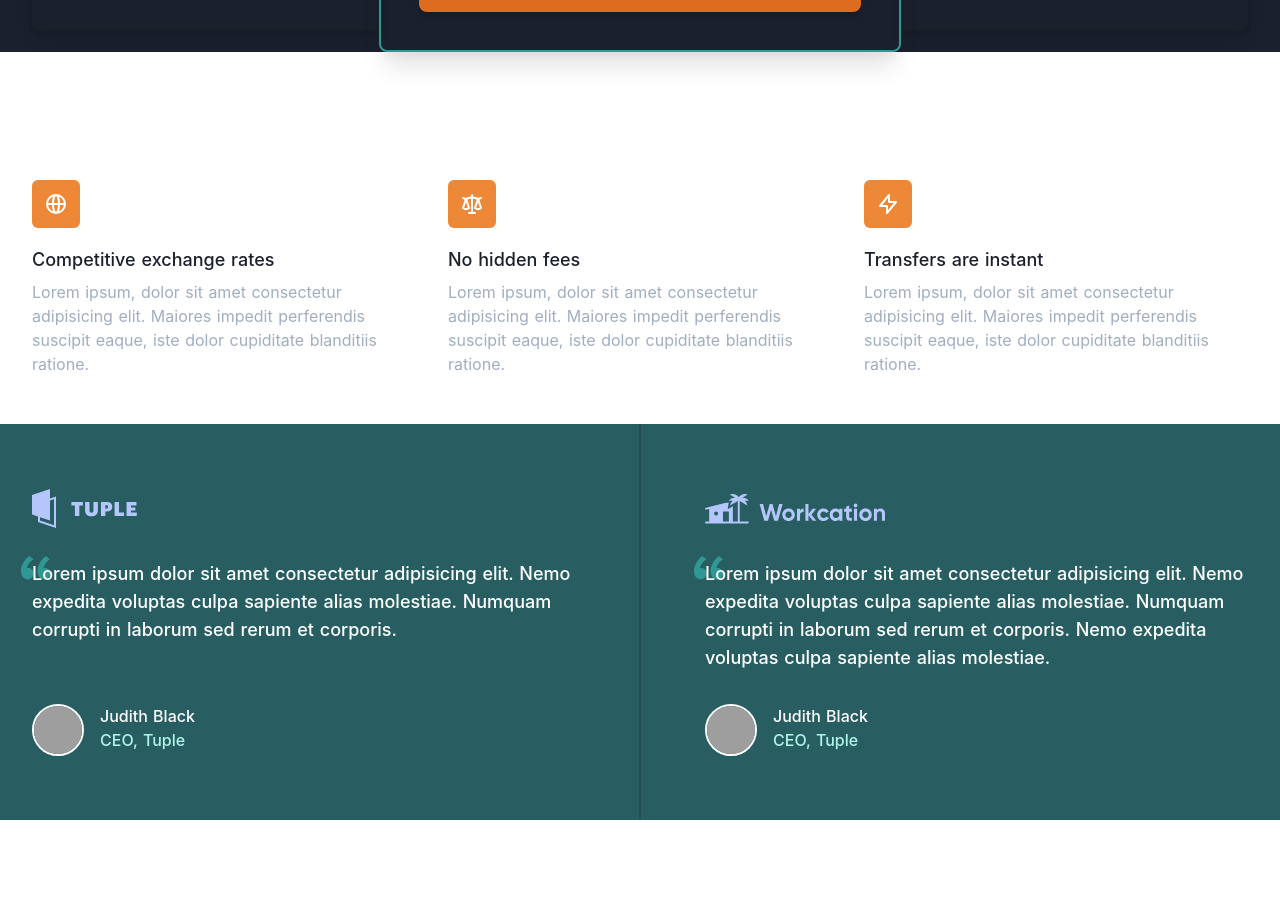
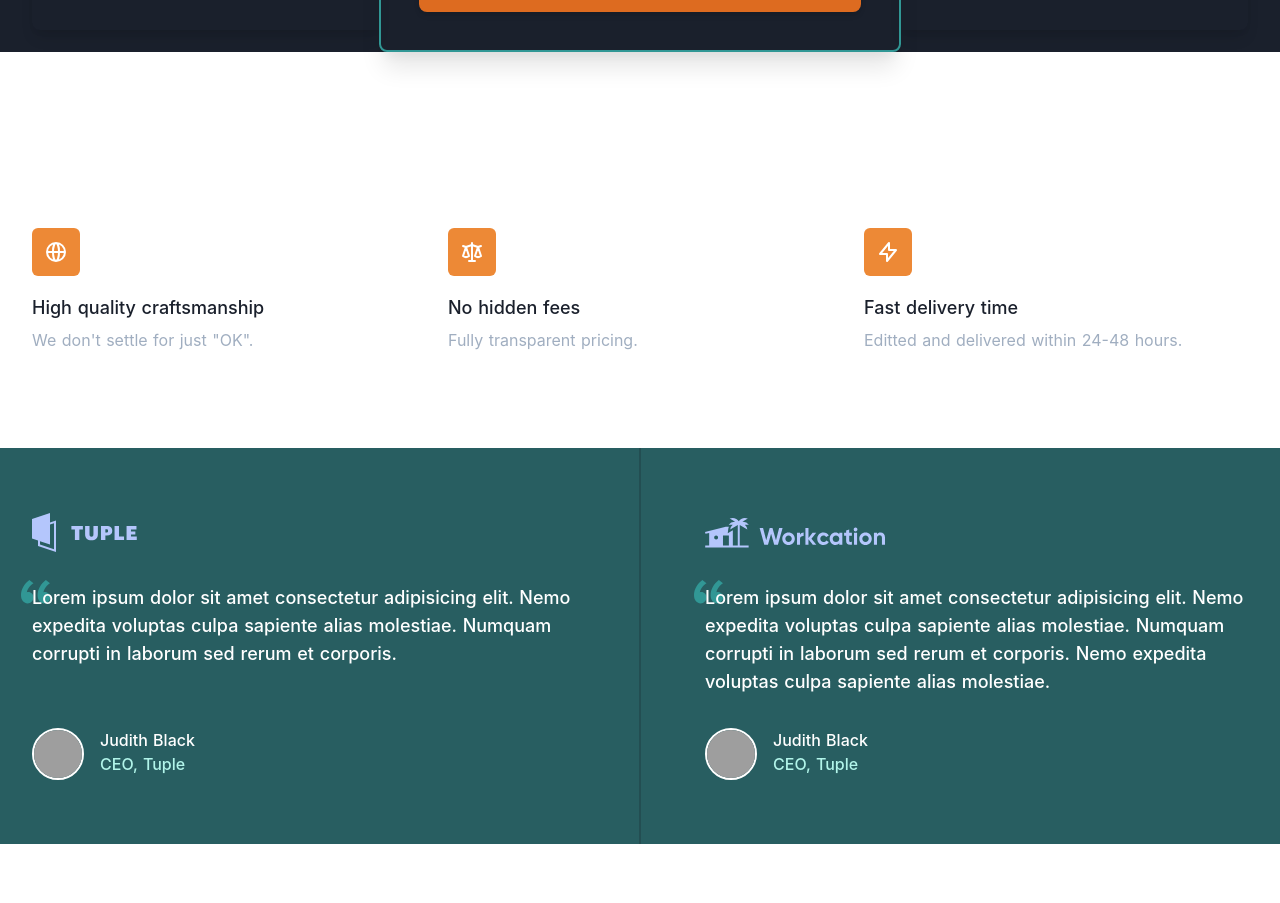
Before and after one commit to tomkonidas/sellyourlistings, a Nuxt app: page / in a window 1280 px wide. Shown: the part 1400-2303 px from the top of the page. Built offline with nearby package versions, Linux system fonts and the light colour scheme; grey boxes are pictures that could not be loaded; what @tailwindcss/ui would draw is missing.

Commit message:
Update Features

```diff
--- a/components/Features.vue
+++ b/components/Features.vue
@@ -1,5 +1,5 @@
 <template>
-  <div id="features" class="py-12 bg-white">
+  <div id="features" class="py-12 lg:py-24 bg-white">
     <div class="max-w-xl mx-auto px-4 sm:px-6 lg:max-w-screen-xl lg:px-8">
       <div class="lg:grid lg:grid-cols-3 lg:gap-8">
         <div>
@@ -22,12 +22,10 @@
           </div>
           <div class="mt-5">
             <h5 class="text-lg leading-6 font-medium text-gray-900">
-              Competitive exchange rates
+              High quality craftsmanship
             </h5>
             <p class="mt-2 text-base leading-6 text-gray-500">
-              Lorem ipsum, dolor sit amet consectetur adipisicing elit. Maiores
-              impedit perferendis suscipit eaque, iste dolor cupiditate
-              blanditiis ratione.
+              We don't settle for just "OK".
             </p>
           </div>
         </div>
@@ -54,9 +52,7 @@
               No hidden fees
             </h5>
             <p class="mt-2 text-base leading-6 text-gray-500">
-              Lorem ipsum, dolor sit amet consectetur adipisicing elit. Maiores
-              impedit perferendis suscipit eaque, iste dolor cupiditate
-              blanditiis ratione.
+              Fully transparent pricing.
             </p>
           </div>
         </div>
@@ -80,12 +76,10 @@
           </div>
           <div class="mt-5">
             <h5 class="text-lg leading-6 font-medium text-gray-900">
-              Transfers are instant
+              Fast delivery time
             </h5>
             <p class="mt-2 text-base leading-6 text-gray-500">
-              Lorem ipsum, dolor sit amet consectetur adipisicing elit. Maiores
-              impedit perferendis suscipit eaque, iste dolor cupiditate
-              blanditiis ratione.
+              Editted and delivered within 24-48 hours.
             </p>
           </div>
         </div>
```
